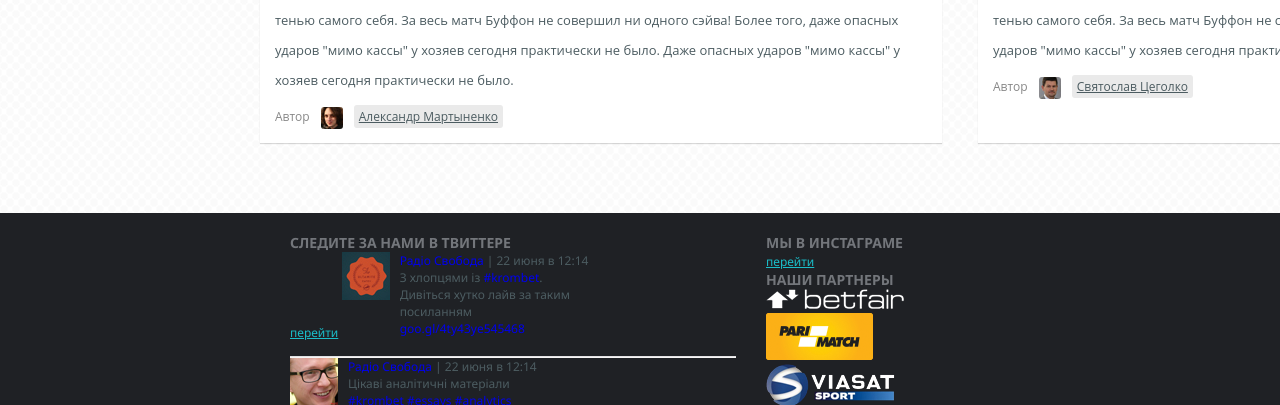
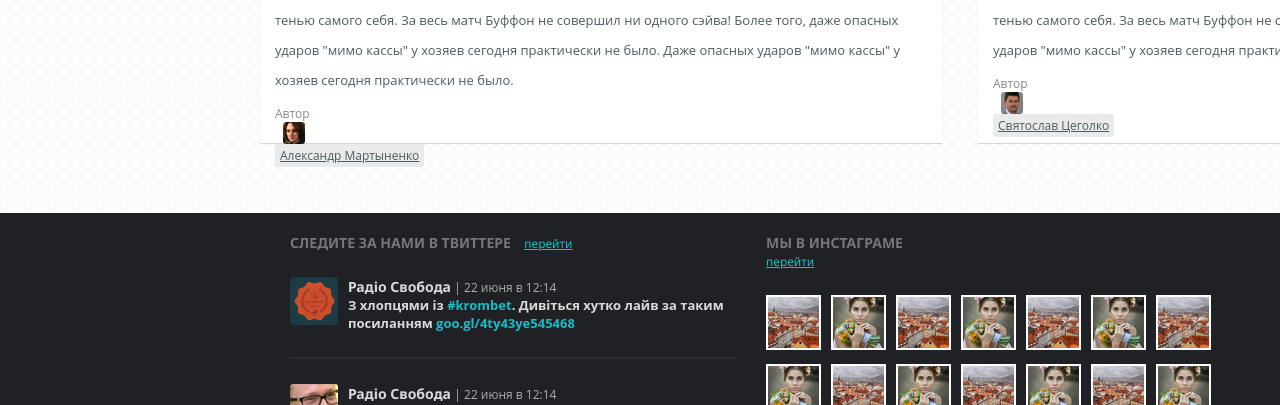
Before and after one commit to nilaneo/sport, a plain HTML site: page index.html in a window 1280 px wide. Shown: the part 1081-1486 px from the top of the page. Drawn offline with Linux system fonts and the light colour scheme.

Commit message:
pre-footer block

```diff
--- a/css/main.less
+++ b/css/main.less
@@ -142,6 +142,10 @@ a {
 
 a:focus {
     outline: none;
+}
+
+img {
+    display: block;
 }
 
 .left {
@@ -688,6 +692,56 @@ a:focus {
 .pre-footer {
     background-color: #1f2125;
     padding: 20px 0;
+
+    .col-sep {
+        background-color: #2b2d31;
+        border: none;
+    }
+}
+
+.tweet {
+    margin: 25px 0;
+}
+
+.img-tweet {
+    .border-radius(3px);
+}
+
+.bd-tweet {
+    color: #dadada;
+    font-size: 13px;
+    font-weight: bold;
+
+    a {
+        color: @java;
+        text-decoration: none;
+    }
+
+    .tweet-author {
+        color: #dadada;
+        font-size: 14px;
+        font-family: 'Noto Sans', 'Open Sans', Helvetica, Arial, sans-serif;
+    }
+
+    .tweet-date {
+        color: #adadad;
+        font-size: 12px;
+        font-weight: normal;
+    }
+}
+
+.list-gallery-small {
+    margin-top: 25px;
+    margin-left: -10px;
+
+    li {
+        float: left;
+        margin: 0 0 10px 10px;
+        a {
+            .inline-block;
+            border: 2px solid @white;
+        }
+    }
 }
 
 /* Main for no authorized user
--- a/index.html
+++ b/index.html
@@ -193,9 +193,9 @@
                 <div class="pre-footer clearfix">
                     <div class="container">
                         <div class="col-1">
-                            <h3 class="title title-gray">Следите за нами в твиттере</h3>
-                            <a href="#0" class="lnk-primary text-small inlnine">перейти</a>
-                            <div class="media media-prediction">
+                            <h3 class="title title-gray inline no-mg">Следите за нами в твиттере</h3>
+                            <a href="#0" class="lnk-primary text-small inline">перейти</a>
+                            <div class="media tweet">
                                 <a href="#0"><img src="img/sign-1.jpg" alt="" class="img img-tweet"></a>
                                 <div class="bd bd-tweet">
                                     <a href="#0" class="tweet-author">Радіо Свобода</a> <span class="tweet-date"> | 22 июня в 12:14</span>
@@ -203,7 +203,7 @@
                                 </div>
                             </div>
                             <div class="col-sep"></div>
-                            <div class="media media-prediction">
+                            <div class="media tweet">
                                 <a href="#0"><img src="img/man-2.jpg" alt="" class="img img-tweet"></a>
                                 <div class="bd bd-tweet">
                                     <a href="#0" class="tweet-author">Радіо Свобода</a> <span class="tweet-date"> | 22 июня в 12:14</span>
@@ -215,7 +215,22 @@
                         <div class="col-1">
                             <h3 class="title title-gray">Мы в инстаграме</h3>
                             <a href="#0" class="lnk-primary text-small inlnine">перейти</a>
-
+                            <ul class="list-gallery-small clearfix">
+                                <li><a href="#0"><img src="img/insta-1.jpg" alt=""></a></li>
+                                <li><a href="#0"><img src="img/insta-2.jpg" alt=""></a></li>
+                                <li><a href="#0"><img src="img/insta-1.jpg" alt=""></a></li>
+                                <li><a href="#0"><img src="img/insta-2.jpg" alt=""></a></li>
+                                <li><a href="#0"><img src="img/insta-1.jpg" alt=""></a></li>
+                                <li><a href="#0"><img src="img/insta-2.jpg" alt=""></a></li>
+                                <li><a href="#0"><img src="img/insta-1.jpg" alt=""></a></li>
+                                <li><a href="#0"><img src="img/insta-2.jpg" alt=""></a></li>
+                                <li><a href="#0"><img src="img/insta-1.jpg" alt=""></a></li>
+                                <li><a href="#0"><img src="img/insta-2.jpg" alt=""></a></li>
+                                <li><a href="#0"><img src="img/insta-1.jpg" alt=""></a></li>
+                                <li><a href="#0"><img src="img/insta-2.jpg" alt=""></a></li>
+                                <li><a href="#0"><img src="img/insta-1.jpg" alt=""></a></li>
+                                <li><a href="#0"><img src="img/insta-2.jpg" alt=""></a></li>
+                            </ul>
 
                         </div>
                         <div class="col-1">
```
Also changed, not shown: css/main.css.
